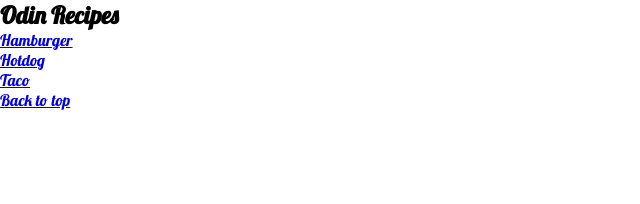
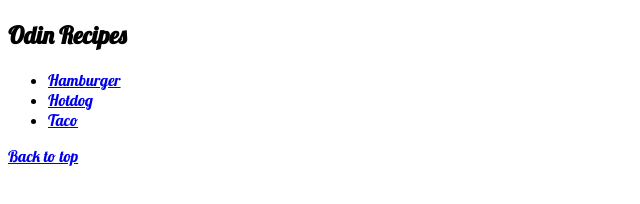
Before and after one commit to JoshM117/odin-recipes, a plain HTML site: page index.html in a window 1280 px wide. Shown: the whole page, without its empty margins (0-640 px from the left). Drawn offline with Linux system fonts and the light colour scheme.

Commit message:
Update style.css to fix bug casuing li elements to not have proper display properties

```diff
--- a/recipes/css/style.css
+++ b/recipes/css/style.css
@@ -1,9 +1,11 @@
 @import url('https://fonts.googleapis.com/css2?family=Lobster&display=swap');
 *{
   font-family:Lobster,sans-serif;
+  box-sizing:border-box;
+}
+html{
   margin:0;
   padding:0;
-  box-sizing:border-box;
 }
 body{
   min-height:100vh;
```
